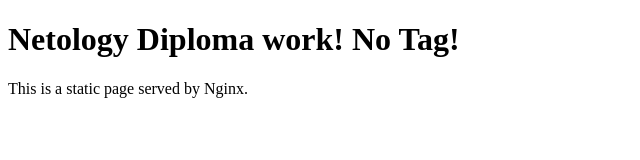
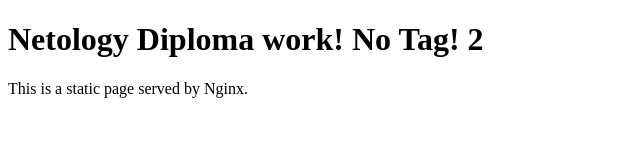
Before and after one commit to SeNike/nginx-static-app, a plain HTML site: page index.html in a window 1280 px wide. Shown: the full height of the page, 0-640 px from the left. Drawn offline with Linux system fonts and the light colour scheme.

Commit message:
No tag  commit

```diff
--- a/index.html
+++ b/index.html
@@ -4,7 +4,7 @@
     <title>DEVOPS</title>
 </head>
 <body>
-    <h1>Netology Diploma work! No Tag! </h1>
+    <h1>Netology Diploma work! No Tag! 2 </h1>
     <p>This is a static page served by Nginx.</p>
 </body>
 </html>
```
